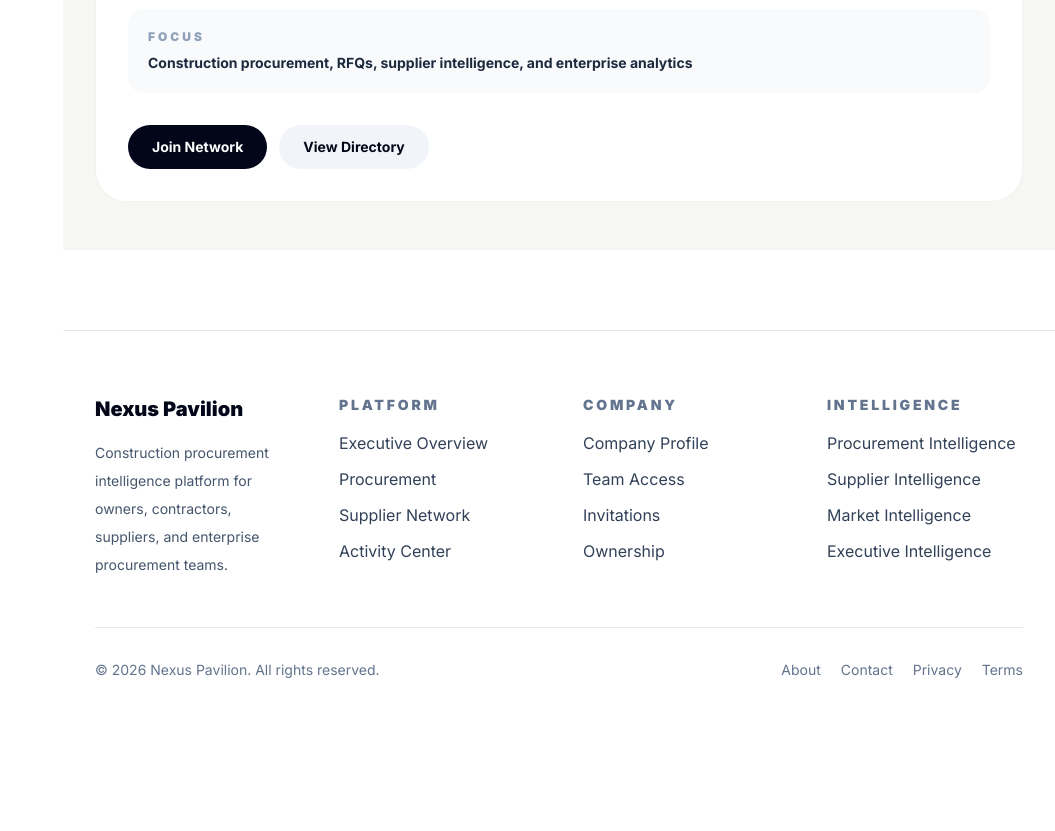
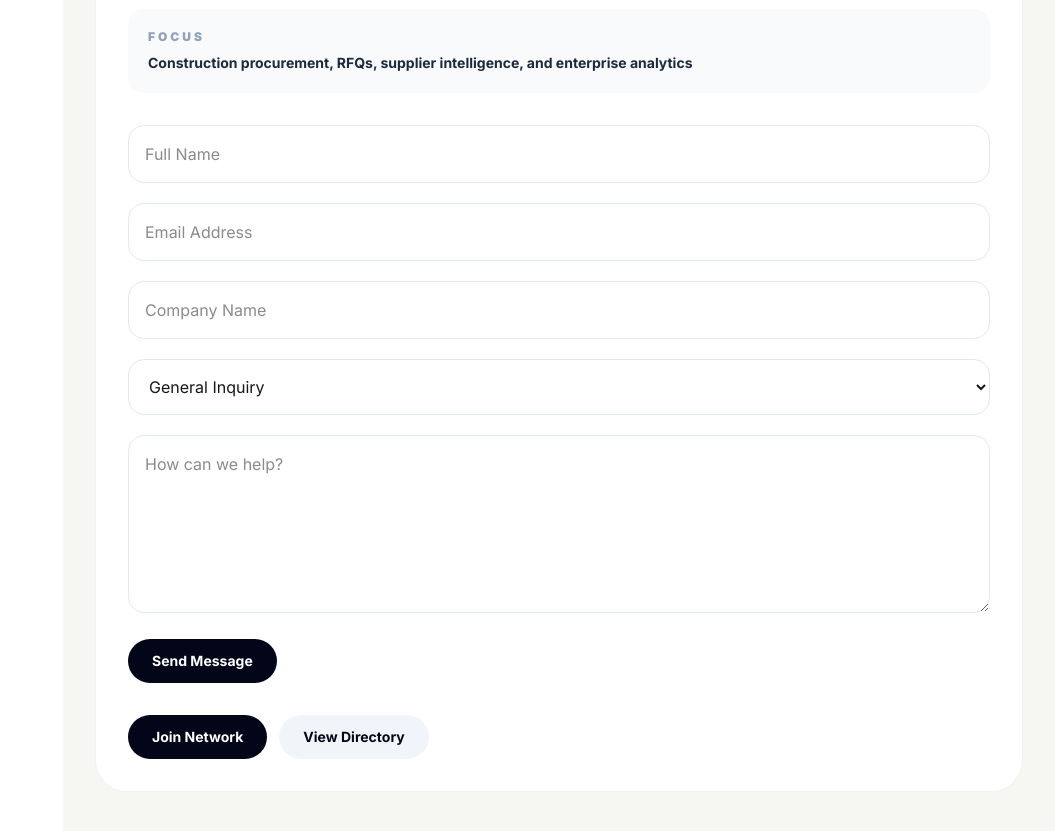
Before and after one commit to amirtaheri1978-cyber/nexuspavilion-core, a Next.js app: page /contact in a window 1280 px wide. Shown: the part 920-1751 px from the top of the page, without its empty margins (225-1280 px from the left). Before the commit the page ends 1664 px from the top, so only its background shows below. Built offline with nearby package versions, Linux system fonts and the light colour scheme; no server answers; the database is empty.

Commit message:
Add contact leadcapture

```diff
--- /dev/null
+++ b/src/app/api/contact/route.ts
@@ -0,0 +1,121 @@
+import { NextResponse } from "next/server";
+
+import { sendEmail } from "@/lib/email/send-email";
+
+type ContactRequestBody = {
+name?: string;
+email?: string;
+company?: string;
+inquiryType?: string;
+message?: string;
+};
+
+function isValidEmail(email: string) {
+return /^[^\s@]+@[^\s@]+\.[^\s@]+$/.test(email);
+}
+
+function escapeHtml(value: string) {
+return value
+.replaceAll("&", "&amp;")
+.replaceAll("<", "&lt;")
+.replaceAll(">", "&gt;")
+.replaceAll('"', "&quot;")
+.replaceAll("'", "&#039;");
+}
+
+export async function POST(request: Request) {
+try {
+const body = (await request.json()) as ContactRequestBody;
+
+const name = body.name?.trim() || "";
+const email = body.email?.trim().toLowerCase() || "";
+const company = body.company?.trim() || "Not provided";
+const inquiryType = body.inquiryType?.trim() || "General inquiry";
+const message = body.message?.trim() || "";
+
+if (!name || !email || !message) {
+return NextResponse.json(
+{
+success: false,
+message: "Name, email, and message are required.",
+},
+{ status: 400 }
+);
+}
+
+if (!isValidEmail(email)) {
+return NextResponse.json(
+{
+success: false,
+message: "Please provide a valid email address.",
+},
+{ status: 400 }
+);
+}
+
+const safeName = escapeHtml(name);
+const safeEmail = escapeHtml(email);
+const safeCompany = escapeHtml(company);
+const safeInquiryType = escapeHtml(inquiryType);
+const safeMessage = escapeHtml(message).replaceAll("\n", "<br />");
+
+const contactEmail =
+process.env.CONTACT_EMAIL ||
+process.env.EMAIL_FROM ||
+"hello@nexuspavilion.com";
+
+const emailResult = await sendEmail({
+to: contactEmail,
+subject: `New Nexus Pavilion contact request: ${inquiryType}`,
+html: `
+<div style="font-family:Arial,sans-serif;line-height:1.6;color:#0f172a;">
+<h2>New Nexus Pavilion Contact Request</h2>
+<p><strong>Name:</strong> ${safeName}</p>
+<p><strong>Email:</strong> ${safeEmail}</p>
+<p><strong>Company:</strong> ${safeCompany}</p>
+<p><strong>Inquiry Type:</strong> ${safeInquiryType}</p>
+<hr />
+<p><strong>Message:</strong></p>
+<p>${safeMessage}</p>
+</div>
+`,
+text: [
+"New Nexus Pavilion Contact Request",
+`Name: ${name}`,
+`Email: ${email}`,
+`Company: ${company}`,
+`Inquiry Type: ${inquiryType}`,
+"",
+"Message:",
+message,
+].join("\n"),
+});
+
+if (!emailResult.success && !emailResult.skipped) {
+return NextResponse.json(
+{
+success: false,
+message: emailResult.error || "Failed to send contact request.",
+},
+{ status: 500 }
+);
+}
+
+return NextResponse.json({
+success: true,
+message: emailResult.skipped
+? "Contact request received. Email delivery is not configured yet."
+: "Contact request sent successfully.",
+});
+} catch (error) {
+console.error("Contact API error:", error);
+
+return NextResponse.json(
+{
+success: false,
+message: "Unable to process contact request.",
+},
+{ status: 500 }
+);
+}
+}
--- a/src/app/contact/page.tsx
+++ b/src/app/contact/page.tsx
@@ -1,4 +1,5 @@
 import Link from "next/link";
+import ContactForm from "@/components/contact-form";
 
 export default function ContactPage() {
 return (
@@ -54,6 +55,7 @@ Contact Information
 <InfoRow label="Platform" value="Nexus Pavilion Procurement Intelligence" />
 <InfoRow label="Focus" value="Construction procurement, RFQs, supplier intelligence, and enterprise analytics" />
 </div>
+<ContactForm />
 
 <div className="mt-8 flex flex-wrap gap-3">
 <Link
--- /dev/null
+++ b/src/components/contact-form.tsx
@@ -0,0 +1,129 @@
+"use client";
+
+import { useState } from "react";
+
+export default function ContactForm() {
+const [name, setName] = useState("");
+const [email, setEmail] = useState("");
+const [company, setCompany] = useState("");
+const [inquiryType, setInquiryType] = useState("General Inquiry");
+const [message, setMessage] = useState("");
+
+const [loading, setLoading] = useState(false);
+const [successMessage, setSuccessMessage] = useState("");
+const [errorMessage, setErrorMessage] = useState("");
+
+async function handleSubmit(event: React.FormEvent<HTMLFormElement>) {
+event.preventDefault();
+
+setLoading(true);
+setSuccessMessage("");
+setErrorMessage("");
+
+try {
+const response = await fetch("/api/contact", {
+method: "POST",
+headers: {
+"Content-Type": "application/json",
+},
+body: JSON.stringify({
+name,
+email,
+company,
+inquiryType,
+message,
+}),
+});
+
+const data = await response.json();
+
+if (!response.ok) {
+setErrorMessage(data.message || "Failed to send message.");
+return;
+}
+
+setSuccessMessage(
+data.message || "Contact request submitted successfully."
+);
+
+setName("");
+setEmail("");
+setCompany("");
+setInquiryType("General Inquiry");
+setMessage("");
+} catch (error) {
+setErrorMessage("Unable to submit request.");
+} finally {
+setLoading(false);
+}
+}
+
+return (
+<form onSubmit={handleSubmit} className="mt-8 space-y-5">
+<input
+value={name}
+onChange={(e) => setName(e.target.value)}
+placeholder="Full Name"
+required
+className="w-full rounded-2xl border border-slate-200 p-4"
+/>
+
+<input
+value={email}
+onChange={(e) => setEmail(e.target.value)}
+placeholder="Email Address"
+type="email"
+required
+className="w-full rounded-2xl border border-slate-200 p-4"
+/>
+
+<input
+value={company}
+onChange={(e) => setCompany(e.target.value)}
+placeholder="Company Name"
+className="w-full rounded-2xl border border-slate-200 p-4"
+/>
+
+<select
+value={inquiryType}
+onChange={(e) => setInquiryType(e.target.value)}
+className="w-full rounded-2xl border border-slate-200 p-4"
+>
+<option>General Inquiry</option>
+<option>Enterprise Demo</option>
+<option>Supplier Network</option>
+<option>Partnership</option>
+<option>Technical Support</option>
+</select>
+
+<textarea
+value={message}
+onChange={(e) => setMessage(e.target.value)}
+placeholder="How can we help?"
+required
+rows={6}
+className="w-full rounded-2xl border border-slate-200 p-4"
+/>
+
+{successMessage ? (
+<p className="text-sm font-bold text-green-700">
+{successMessage}
+</p>
+) : null}
+
+{errorMessage ? (
+<p className="text-sm font-bold text-red-700">
+{errorMessage}
+</p>
+) : null}
+
+<button
+type="submit"
+disabled={loading}
+className="rounded-full bg-slate-950 px-6 py-3 text-sm font-bold text-white hover:bg-slate-800 disabled:opacity-50"
+>
+{loading ? "Sending..." : "Send Message"}
+</button>
+</form>
+);
+}
```
